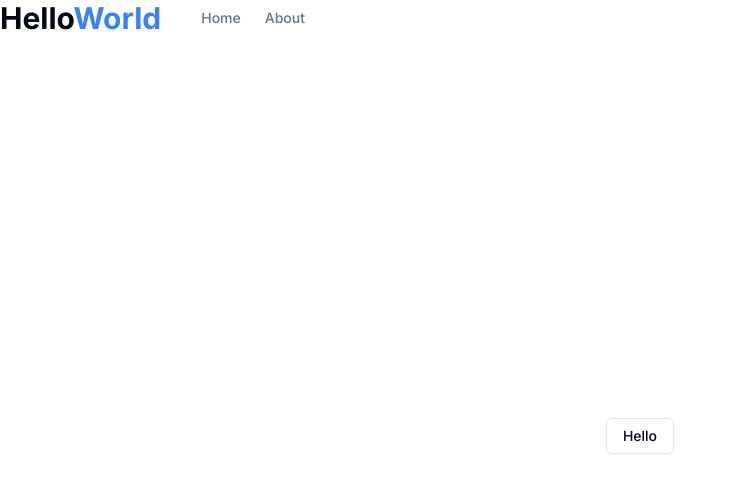
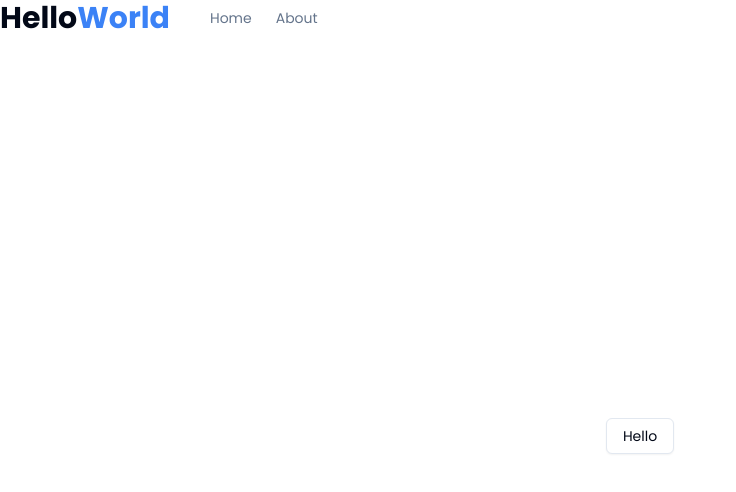
Before and after one commit to leonetti/shadcn-nextjs-portfolio, a Next.js app: page / in a window 1280 px wide. Shown: the top 492 px of the page, without its empty margins (0-736 px from the left). Built offline with nearby package versions, Linux system fonts and the light colour scheme.

Commit message:
feat: Updated font Poppins

```diff
--- a/src/app/layout.tsx
+++ b/src/app/layout.tsx
@@ -1,9 +1,12 @@
 import type { Metadata } from 'next';
-import { Inter } from 'next/font/google';
+import { Poppins } from 'next/font/google';
 import Header from '@/components/navigation/basic-header';
 import './globals.css';
 
-const inter = Inter({ subsets: ['latin'] });
+const inter = Poppins({
+  weight: ['100', '400', '700'],
+  subsets: ['latin'],
+});
 
 export const metadata: Metadata = {
   title: 'Create Next App',
```
